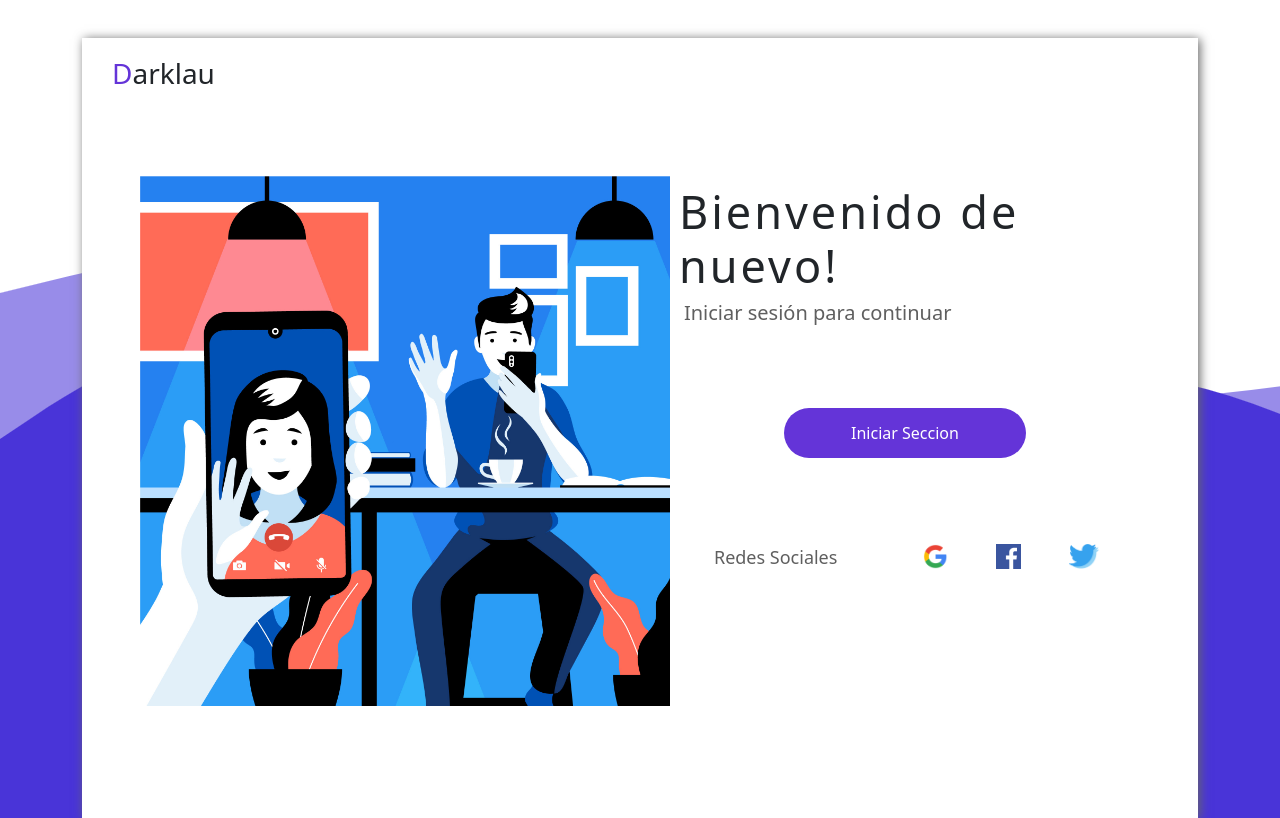
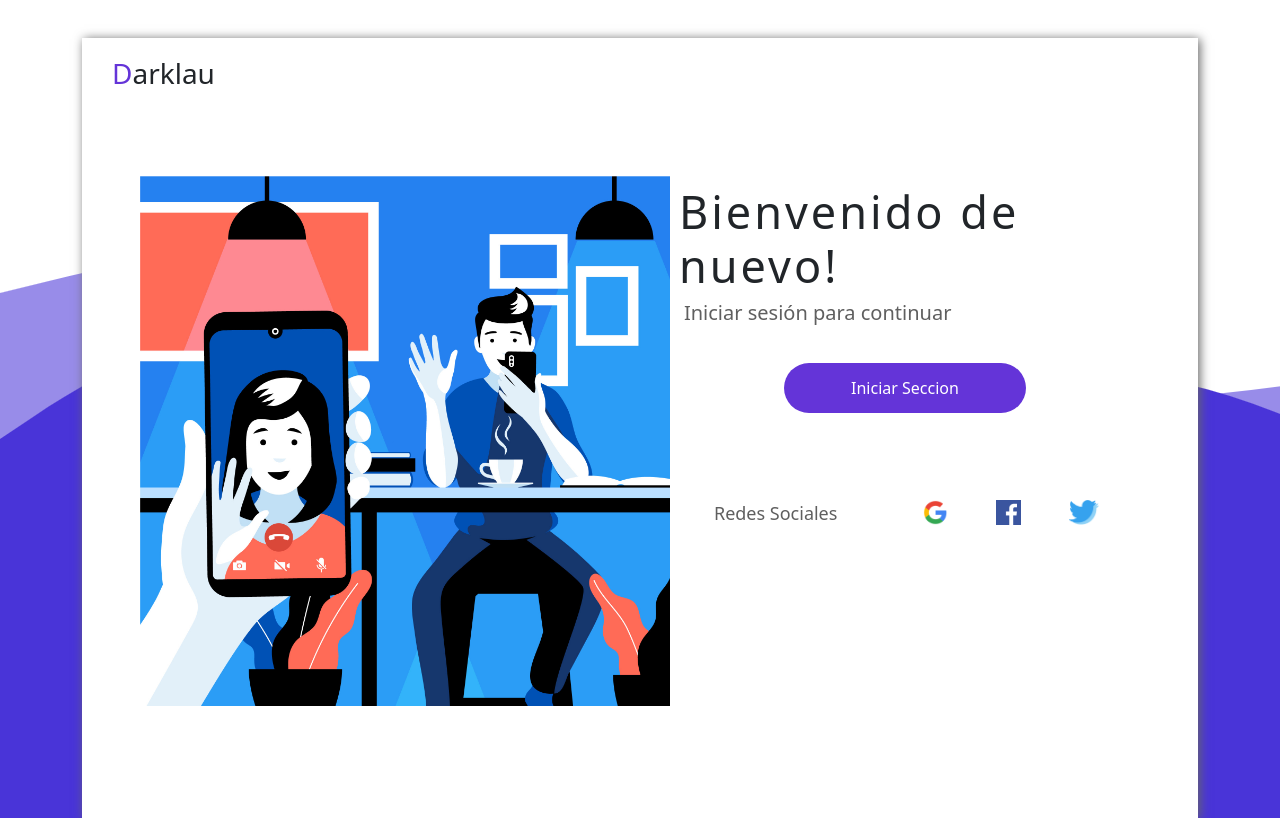
Before and after one commit to imanol309/Darklau, a React (Create React App) app: page /home in a window 1280 px wide. Built offline with nearby package versions, Linux system fonts and the light colour scheme.

Commit message:
Modificacion en las rutas de la pagina

```diff
--- a/package.json
+++ b/package.json
@@ -10,6 +10,7 @@
     "bootstrap": "^5.1.3",
     "react": "^17.0.2",
     "react-dom": "^17.0.2",
+    "react-router-dom": "^5.2.0",
     "react-scripts": "4.0.3",
     "web-vitals": "^1.0.1"
   },
--- a/src/App.js
+++ b/src/App.js
@@ -1,12 +1,34 @@
 import "./App.css";
 import "bootstrap/dist/css/bootstrap.min.css";
 import LoginPages from "./pages/LoginPages/login-pages";
+import HomePages from "./pages/HomePages/home-pages";
+import React from "react";
+import { useAuth0 } from "@auth0/auth0-react";
+import {
+  BrowserRouter as Router,
+  Switch,
+  Route,
+  Redirect,
+} from "react-router-dom";
 
 function App() {
+  const { isAuthenticated } = useAuth0();
+
   return (
-    <div>
-      <LoginPages />
-    </div>
+    <Router>
+      <Switch>
+        <Route
+          path="/home"
+          exact
+          render={() => {
+            return isAuthenticated ? <HomePages /> : <LoginPages />;
+          }}
+        />
+        <Route path="/" exact>
+          <LoginPages />
+        </Route>
+      </Switch>
+    </Router>
   );
 }
 
--- a/src/components/login/login.css
+++ b/src/components/login/login.css
@@ -174,7 +174,7 @@ input {
   flex-direction: column;
   justify-content: center;
   align-items: center;
-  padding-top: 10%;
+  padding-top: 5%;
 }
 
 .FormUsuario{
@@ -219,7 +219,6 @@ button {
 }
 
 .FormButtonIniciar{
-  margin-top: 5%;
   width: 100%;
   height: 150px;
   display: flex;
--- a/src/components/login/login.js
+++ b/src/components/login/login.js
@@ -6,7 +6,7 @@ import twiter from "../../assets/iconsRedes/twiter.png";
 import { useAuth0 } from "@auth0/auth0-react";
 
 function Login() {
-  const { loginWithRedirect, user, isAuthenticated, logout, isLoading } =
+  const { loginWithRedirect, isLoading } =
     useAuth0();
 
   return (
@@ -19,13 +19,13 @@ function Login() {
             <div className="TextPrincipalContainer">
               <h3 className="TextPrincipal">Darklau</h3>
             </div>
-            {isAuthenticated ? (
+            {/* {isAuthenticated ? (
               <div className="textNewUser">
                 <p className="TextUp" onClick={() => logout()}>
                   SALIR
                 </p>
               </div>
-            ) : null}
+            ) : null} */}
           </div>
           <div className="FormLogin">
             <div className="FormImg">
@@ -34,32 +34,21 @@ function Login() {
             <div className="FormInput">
               <div className="FormTitulo">
                 <h1 className="textBack">
-                  Bienvenido {isAuthenticated ? `${user.name}` : "de nuevo!"}
+                  Bienvenido de nuevo!
                 </h1>
                 <h5 className="textCon">
-                  {isAuthenticated
-                    ? `Ya puedes Continuar`
-                    : `Iniciar sesión para continuar`}
+                  Iniciar sesión para continuar
                 </h5>
               </div>
               <div className="FormButton">
-                {isAuthenticated ? (
-                  <div className="FormUsuario">
-                    <img src={user.picture} alt="" className="UsuarioImg" />
-                    <p className="UsuarioName">{user.name}</p>
-                    <p className="UsuarioEmail">{user.email}</p>
-                    <button className="btnUsuario">ENTRAR</button>
-                  </div>
-                ) : (
-                  <div className="FormButtonIniciar">
+              <div className="FormButtonIniciar">
                     <button
                       onClick={() => loginWithRedirect()}
                       className="btnLogin"
                     >
                       Iniciar Seccion
                     </button>
-                  </div>
-                )}
+                </div>
               </div>
               <div className="FormRedes">
                 <p className="tituloPrincipalRedes">Redes Sociales</p>
--- /dev/null
+++ b/src/pages/HomePages/home-pages.js
@@ -0,0 +1,9 @@
+import React from 'react'
+
+export default function HomePages() {
+    return (
+        <div>
+            hola imanol
+        </div>
+    )
+}
--- a/src/pages/LoginPages/login-pages.js
+++ b/src/pages/LoginPages/login-pages.js
@@ -4,8 +4,8 @@ import { useAuth0 } from "@auth0/auth0-react";
 
 
 function LoginPages() {
-  const { isLoading } = useAuth0();
-
+  const { isLoading, isAuthenticated } = useAuth0();
+  console.log(isAuthenticated)
   return (
     <div className={isLoading ? "containerOne" : null}>
         <Login />
```
Also changed, not shown: 1 other file (tests, documents, lock files or other folders).
